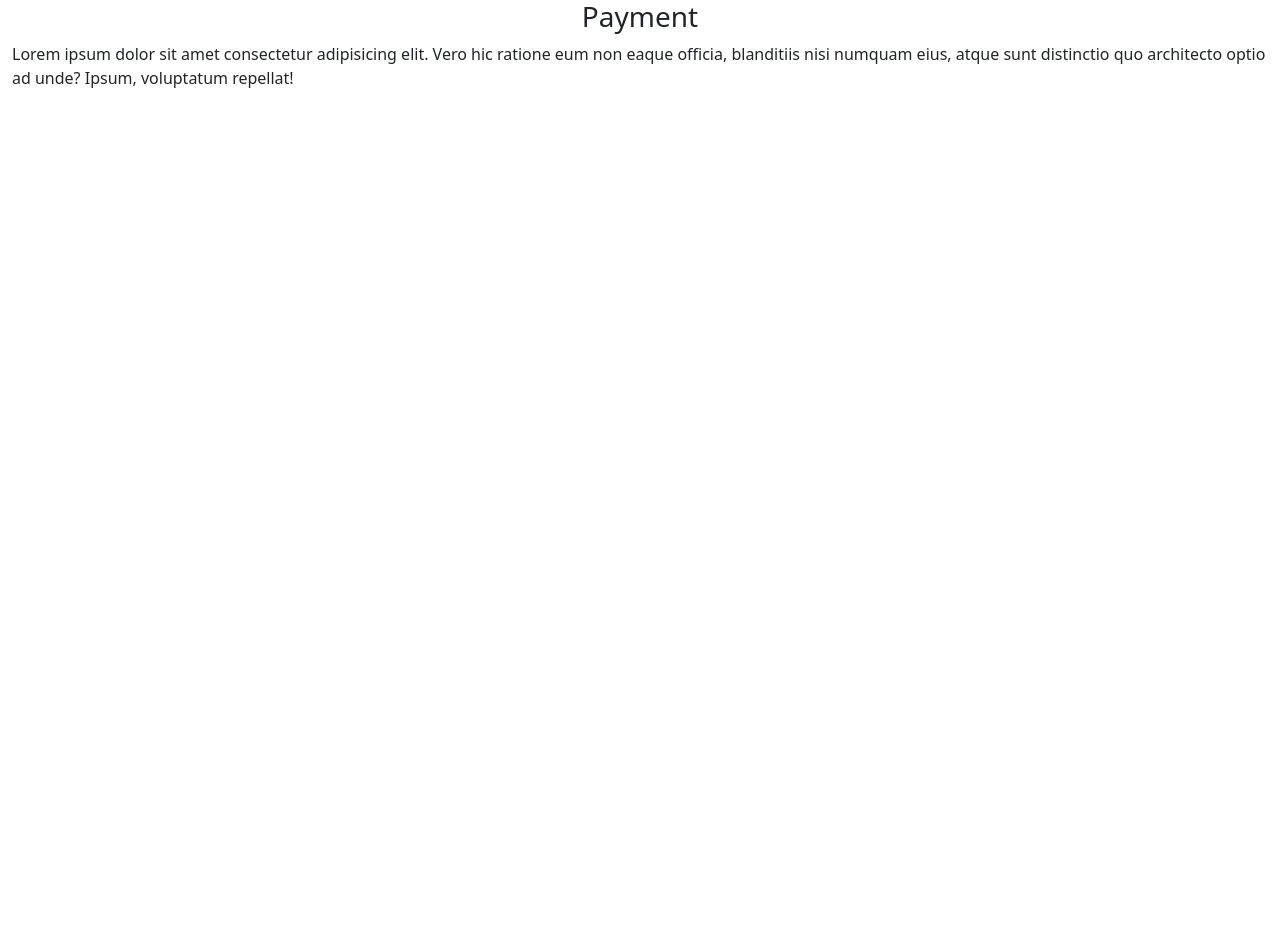
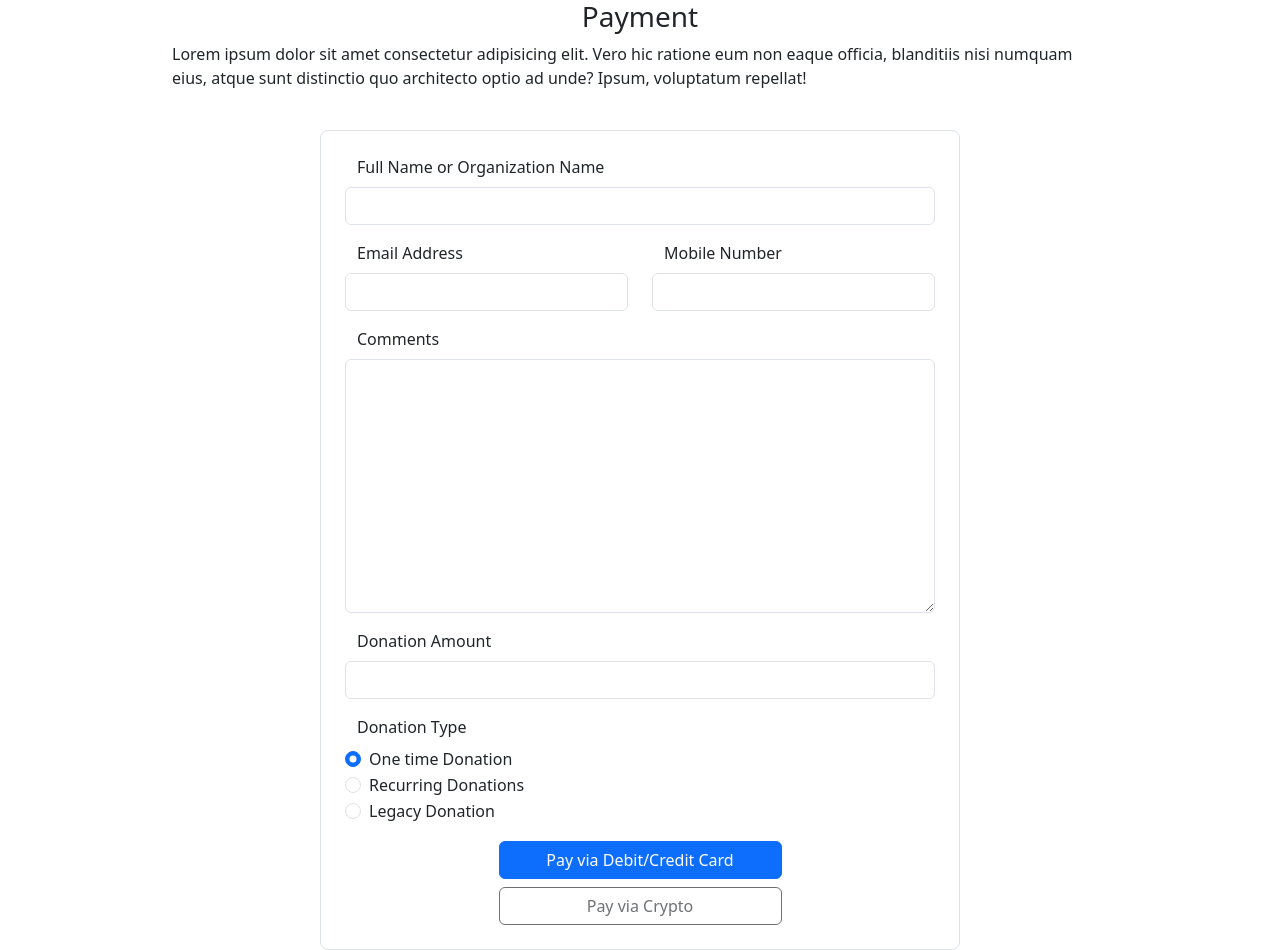
Before and after one commit to Helitha1/Migten, a PHP site: page /payment.php in a window 1280 px wide. Before the commit the page ends 88 px from the top, so only its background shows below. Run offline with PHP 8.4, Linux system fonts and the light colour scheme.

Commit message:
Update payment.php

```diff
--- a/payment.php
+++ b/payment.php
@@ -1,18 +1,70 @@
 <!DOCTYPE html>
 <html lang="en">
+
 <head>
     <meta charset="UTF-8">
     <meta name="viewport" content="width=device-width, initial-scale=1.0">
     <link rel="stylesheet" href="bootstrap.min.css">
     <title>PAYMENT | </title>
 </head>
+
 <body>
     <div class="container-fluid">
         <div class="row">
-            <h3 class="text-center">Payment</h3>
-            <p class="text-mute">Lorem ipsum dolor sit amet consectetur adipisicing elit. Vero hic ratione eum non eaque officia, blanditiis nisi numquam eius, atque sunt distinctio quo architecto optio ad unde? Ipsum, voluptatum repellat!</p>
+            <div class="col-12 col-md-9 col-lg-9 mx-auto">
+                <h3 class="text-center">Payment</h3>
+                <p class="text-mute">Lorem ipsum dolor sit amet consectetur adipisicing elit. Vero hic ratione eum non eaque officia, blanditiis nisi numquam eius, atque sunt distinctio quo architecto optio ad unde? Ipsum, voluptatum repellat!</p>
+            </div>
+            <div class="col-12 col-md-9 col-lg-6 mx-auto mt-4 border border-1 p-4 rounded-3">
+                <div class="row justify-content-around">
+                    <div class="col-12 row mb-3">
+                        <label for="" class="form-label">Full Name or Organization Name</label>
+                        <input type="text" id="donation-name" class="form-control">
+                    </div>
+                    <div class="col-12 col-lg-6  row mb-3">
+                        <label for="" class="form-label">Email Address</label>
+                        <input type="email" id="donation-name" class="form-control">
+                    </div>
+                    <div class="col-12  col-lg-6 row mb-3">
+                        <label for="" class="form-label">Mobile Number</label>
+                        <input type="email" id="donation-name" class="form-control">
+                    </div>
+                    <div class="col-12 row mb-3">
+                        <label for="" class="form-label">Comments</label>
+                        <textarea name="" id="" cols="30" rows="10" class="form-control"></textarea>
+                    </div>
 
+                    <div class="col-12 row mb-3">
+                        <label for="" class="form-label">Donation Amount</label>
+                        <input type="email" id="donation-name" class="form-control">
+                    </div>
+                    <div class="col-12 row mb-3">
+                        <label for="" class="form-label">Donation Type</label>
+                        <div class="form-check">
+                            <input class="form-check-input" type="radio" name="donation-type" id="type01" value="type01" checked>
+                            <label class="form-check-label" for="type01">One time Donation</label>
+                        </div>
+                        <div class="form-check">
+                            <input class="form-check-input" type="radio" name="donation-type" id="type02" value="type02">
+                            <label class="form-check-label" for="type02">Recurring Donations</label>
+                        </div>
+                        <div class="form-check">
+                            <input class="form-check-input" type="radio" name="donation-type" id="type03" value="type03">
+                            <label class="form-check-label" for="type03">Legacy Donation</label>
+                        </div>
+                    </div>
+                    <div class="col-12 col-md-9 col-lg-6">
+                        <div class="d-grid gap-2">
+                            <button class="btn btn-primary">Pay via Debit/Credit Card</button>
+                            <button class="btn btn-disabled" disabled>Pay via Crypto</button>
+                        </div>
+                    </div>
+
+
+                </div>
+            </div>
         </div>
     </div>
 </body>
+
 </html>
```
